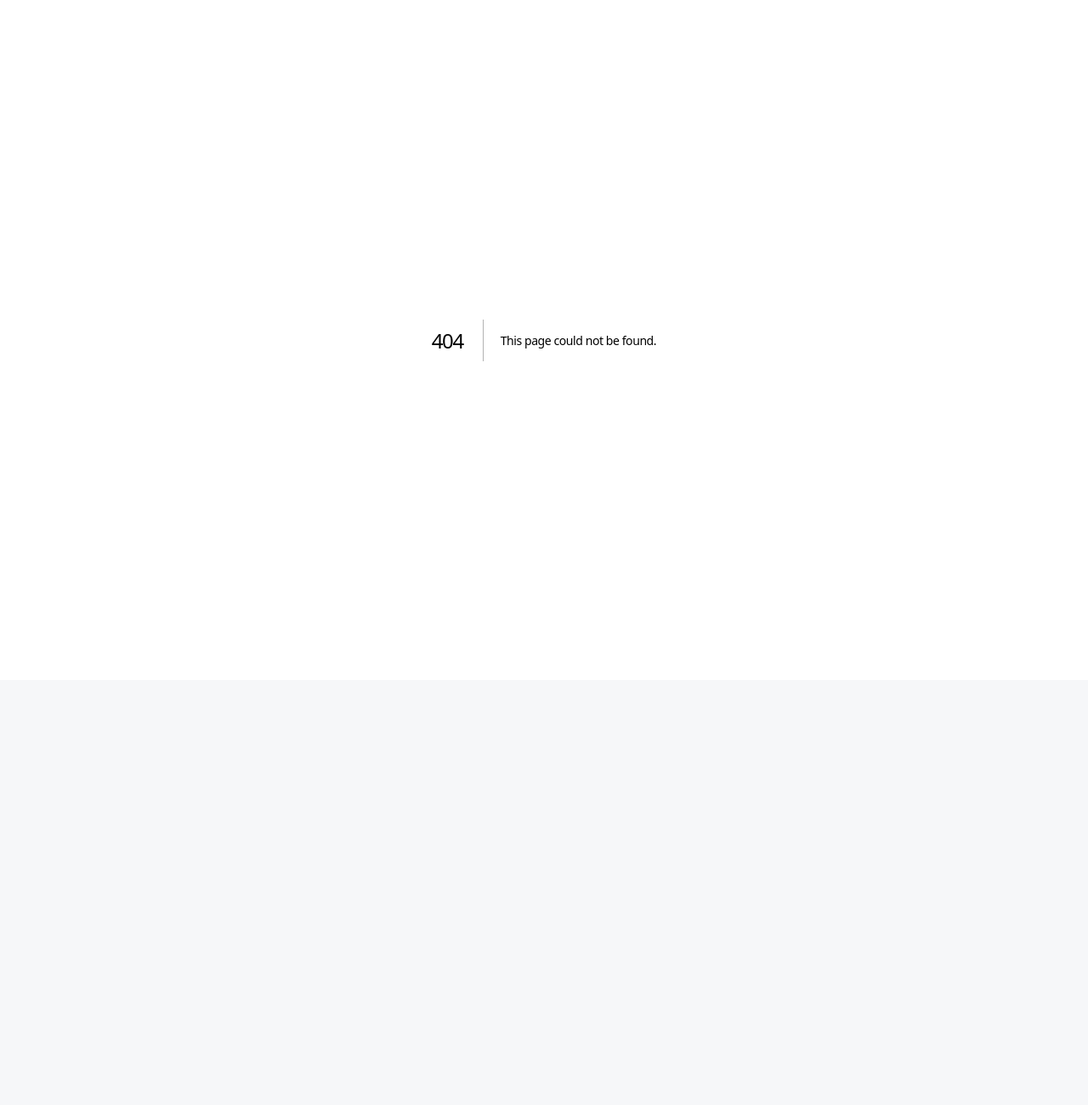
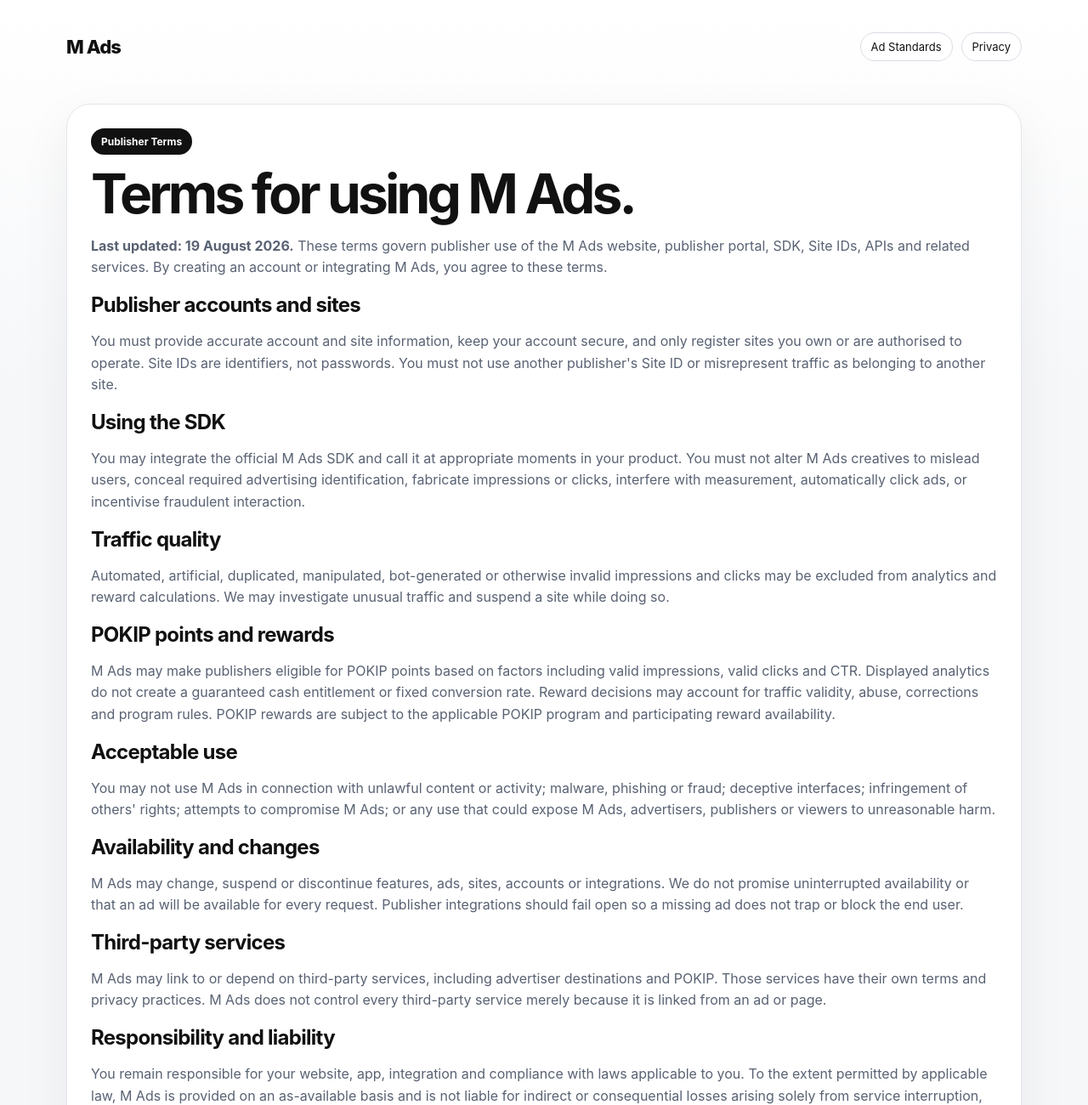
Before and after one commit to UnrealCake8/M.Ads, a Next.js app: page /terms in a window 1280 px wide. Before the commit this address had no page. Shown: the top 1300 px of the page at 85% size. Before the commit the page ends 800 px from the top, so only its background shows below. Built offline with nearby package versions, Linux system fonts and the light colour scheme.

Commit message:
Add M Ads publisher terms

```diff
--- /dev/null
+++ b/app/terms/page.tsx
@@ -0,0 +1,46 @@
+import Link from "next/link";
+
+export default function TermsPage() {
+  return (
+    <main className="shell">
+      <nav className="nav"><Link className="brand" href="/">M Ads</Link><div style={{display:"flex",gap:10,flexWrap:"wrap"}}><Link className="pill" href="/advertising-standards">Ad Standards</Link><Link className="pill" href="/privacy">Privacy</Link></div></nav>
+      <section className="panel section">
+        <span className="tag">Publisher Terms</span>
+        <h1>Terms for using M Ads.</h1>
+        <p><strong>Last updated: 19 August 2026.</strong> These terms govern publisher use of the M Ads website, publisher portal, SDK, Site IDs, APIs and related services. By creating an account or integrating M Ads, you agree to these terms.</p>
+
+        <h2>Publisher accounts and sites</h2>
+        <p>You must provide accurate account and site information, keep your account secure, and only register sites you own or are authorised to operate. Site IDs are identifiers, not passwords. You must not use another publisher&apos;s Site ID or misrepresent traffic as belonging to another site.</p>
+
+        <h2>Using the SDK</h2>
+        <p>You may integrate the official M Ads SDK and call it at appropriate moments in your product. You must not alter M Ads creatives to mislead users, conceal required advertising identification, fabricate impressions or clicks, interfere with measurement, automatically click ads, or incentivise fraudulent interaction.</p>
+
+        <h2>Traffic quality</h2>
+        <p>Automated, artificial, duplicated, manipulated, bot-generated or otherwise invalid impressions and clicks may be excluded from analytics and reward calculations. We may investigate unusual traffic and suspend a site while doing so.</p>
+
+        <h2>POKIP points and rewards</h2>
+        <p>M Ads may make publishers eligible for POKIP points based on factors including valid impressions, valid clicks and CTR. Displayed analytics do not create a guaranteed cash entitlement or fixed conversion rate. Reward decisions may account for traffic validity, abuse, corrections and program rules. POKIP rewards are subject to the applicable POKIP program and participating reward availability.</p>
+
+        <h2>Acceptable use</h2>
+        <p>You may not use M Ads in connection with unlawful content or activity; malware, phishing or fraud; deceptive interfaces; infringement of others&apos; rights; attempts to compromise M Ads; or any use that could expose M Ads, advertisers, publishers or viewers to unreasonable harm.</p>
+
+        <h2>Availability and changes</h2>
+        <p>M Ads may change, suspend or discontinue features, ads, sites, accounts or integrations. We do not promise uninterrupted availability or that an ad will be available for every request. Publisher integrations should fail open so a missing ad does not trap or block the end user.</p>
+
+        <h2>Third-party services</h2>
+        <p>M Ads may link to or depend on third-party services, including advertiser destinations and POKIP. Those services have their own terms and privacy practices. M Ads does not control every third-party service merely because it is linked from an ad or page.</p>
+
+        <h2>Responsibility and liability</h2>
+        <p>You remain responsible for your website, app, integration and compliance with laws applicable to you. To the extent permitted by applicable law, M Ads is provided on an as-available basis and is not liable for indirect or consequential losses arising solely from service interruption, unavailable ads or publisher misuse of the service.</p>
+
+        <h2>Suspension and termination</h2>
+        <p>We may restrict or terminate access for violations of these terms, fraud, security risk, legal requirements or conduct that threatens the integrity of M Ads. You may stop using the SDK at any time.</p>
+
+        <h2>Contact</h2>
+        <p>Questions about these terms can be sent to <a href="mailto:hello@unrealcake8.site">hello@unrealcake8.site</a>.</p>
+
+        <p className="muted">These terms are a practical platform baseline and should be reviewed by a qualified lawyer before M Ads accepts significant commercial business or relies on them for a legal dispute.</p>
+      </section>
+    </main>
+  );
+}
```
